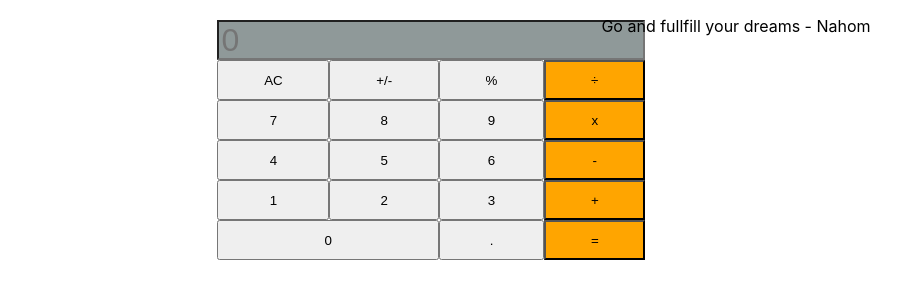
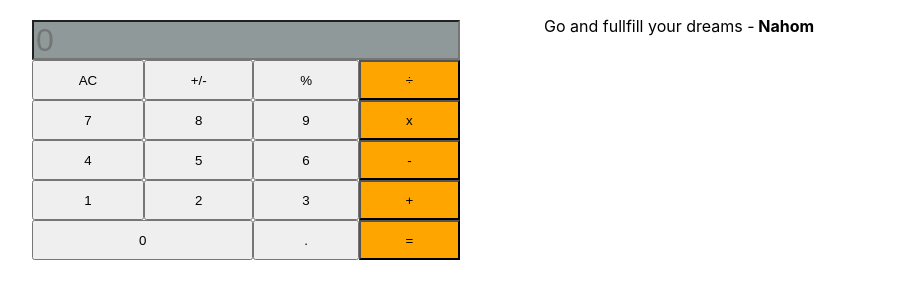
Before and after one commit to zdnahom/math-magicians, a React (Create React App) app: page / in a window 1280 px wide. Shown: the top 300 px of the page, without its empty margins (96-997 px from the left). Built offline with nearby package versions, Linux system fonts and the light colour scheme.

Commit message:
Add styling

```diff
--- a/src/App.css
+++ b/src/App.css
@@ -2,6 +2,7 @@
   height: 100vh;
   display: flex;
   justify-content: center;
+  gap:10%;
 }
 
 .calculator {
@@ -34,3 +35,9 @@
 .calculator-button:nth-child(20) {
   background-color: orange;
 }
+.quote{
+  width: 40%;
+}
+.author{
+  font-weight: 700;
+}
```
